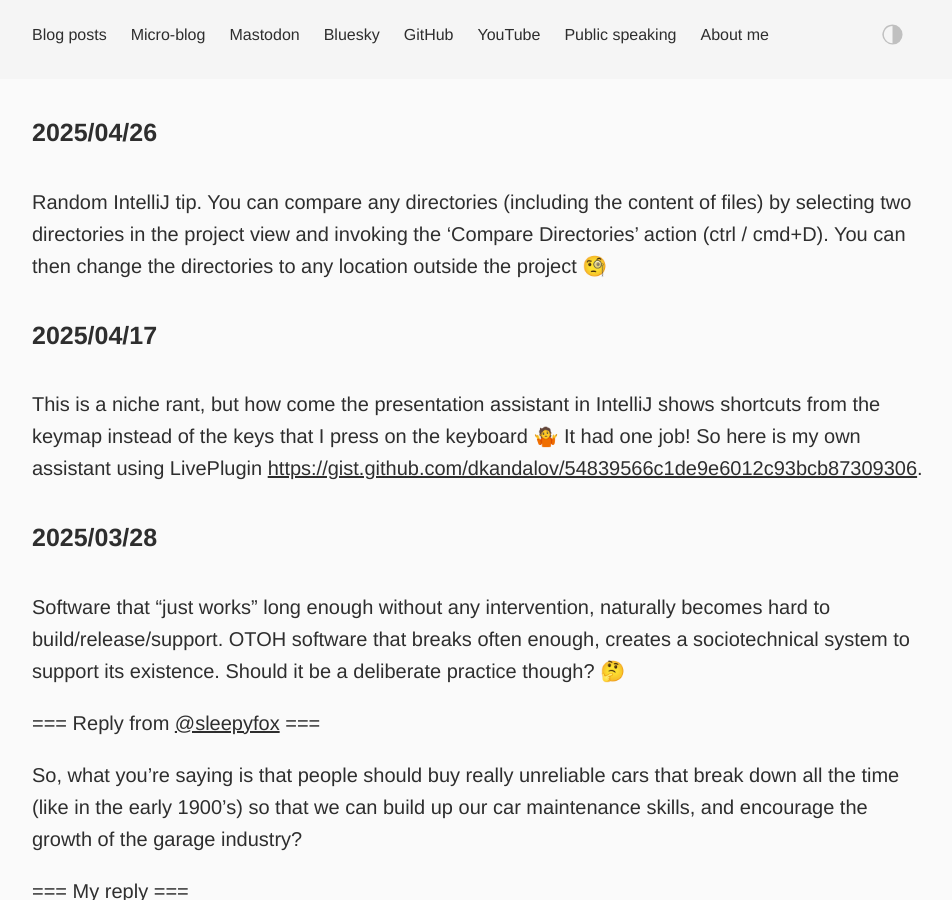
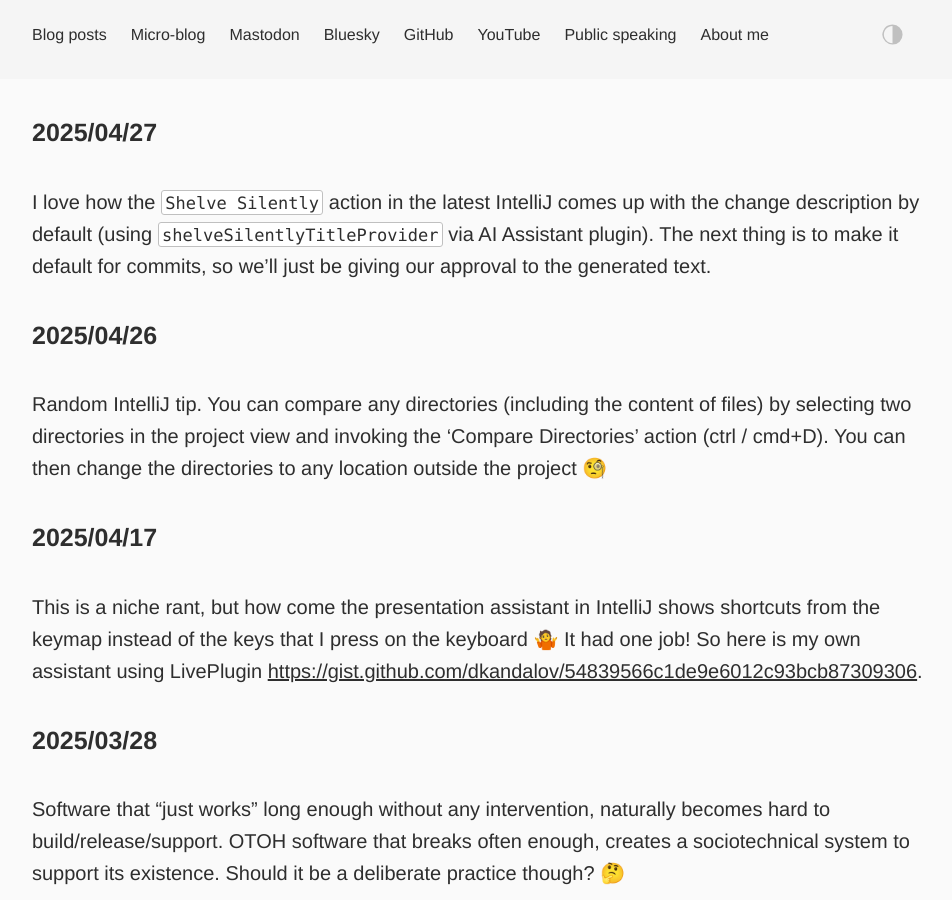
Before and after one commit to dkandalov/dkandalov.github.io, a Jekyll site: the page built from micro-blog.md, in a window 1280 px wide and 900 px high. Shown: the whole window, without its empty margins (160-1112 px from the left). Built offline with Jekyll 4.4.1, drawn with Linux system fonts in a browser that asks for light colours.

Commit message:
updated micro-blog

```diff
--- a/micro-blog.md
+++ b/micro-blog.md
@@ -2,6 +2,9 @@
 layout: post
 permalink: /micro-blog/
 ---
+
+#### 2025/04/27
+I love how the `Shelve Silently` action in the latest IntelliJ comes up with the change description by default (using `shelveSilentlyTitleProvider` via AI Assistant plugin). The next thing is to make it default for commits, so we'll just be giving our approval to the generated text.
 
 #### 2025/04/26
 Random IntelliJ tip. You can compare any directories (including the content of files) by selecting two directories in the project view and invoking the 'Compare Directories' action (ctrl / cmd+D). You can then change the directories to any location outside the project 🧐
```
